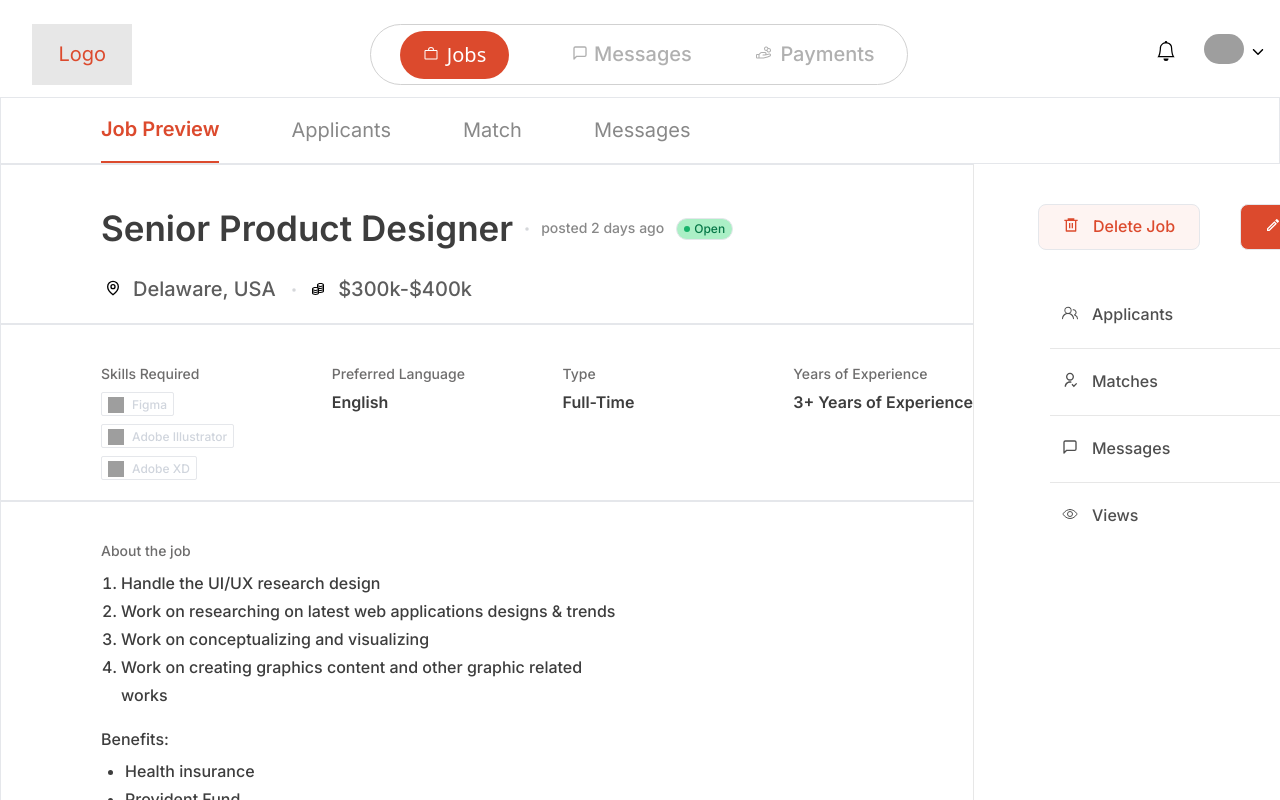
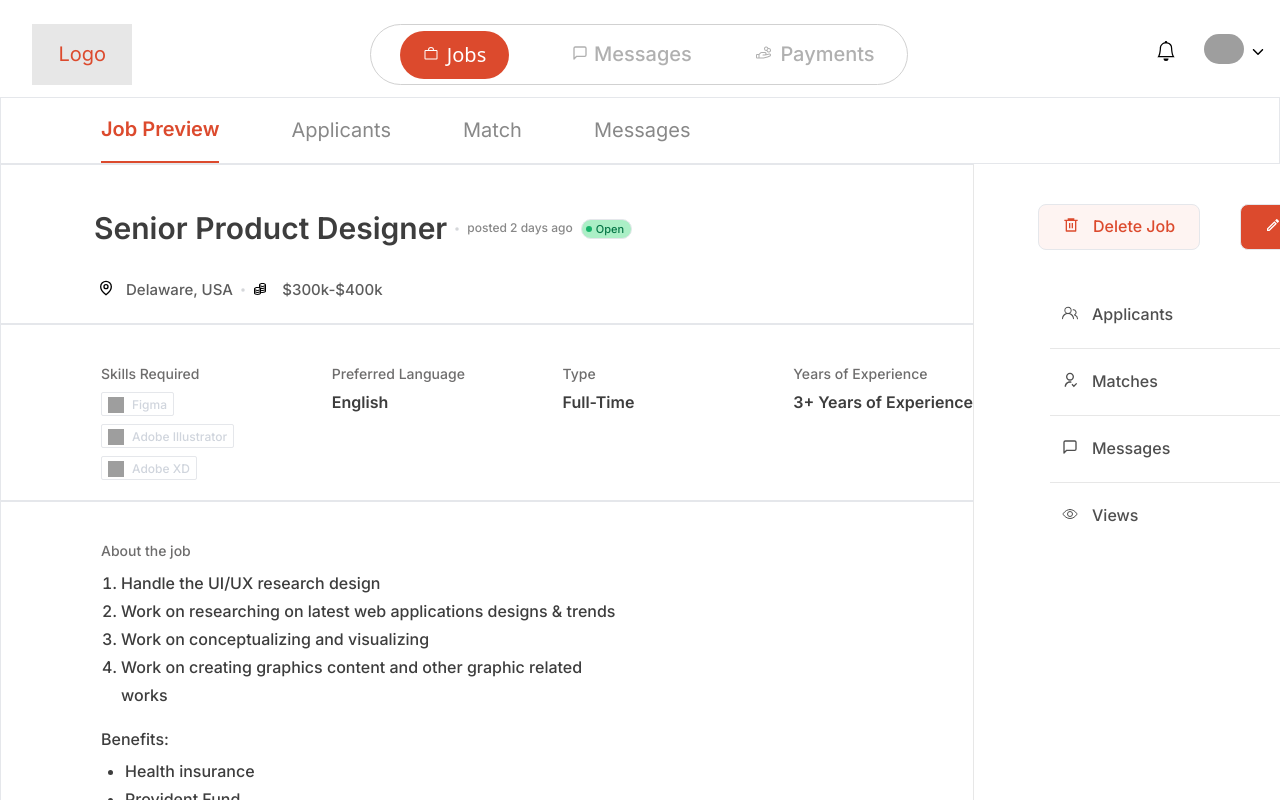
Before and after one commit to kash2104/clade-frontend, a Next.js app: page / in a window 1280 px wide. Shown: the top 800 px of the page. Built offline with nearby package versions, Linux system fonts and the light colour scheme; grey boxes are pictures that could not be loaded.

Commit message:
job Heading

```diff
--- a/app/components/JobHeading.tsx
+++ b/app/components/JobHeading.tsx
@@ -5,30 +5,30 @@ import { LiaCoinsSolid } from "react-icons/lia";
 const JobHeading = () => {
   return (
     <>
-      <div className="flex flex-col left-[100px] ml-[100px] gap-[24px] mt-10 mb-5">
-        <div className="flex gap-3 h-[47px] justify-start items-center">
-          <div className="h-[47px] font-600 text-[35px] leading-[47.25px] text-[rgba(61,61,61,1)]">
+      <div className="flex flex-col left-[100px] ml-[93px] gap-[24px] mt-10 mb-5">
+        <div className="flex gap-2 h-[47px] justify-start items-center">
+          <div className="h-[47px] font-600 text-[30px] leading-[47.25px] text-[rgba(61,61,61,1)]">
             Senior Product Designer
           </div>
 
           <div className="w-[4px] h-[4px] border bg-[rgba(209,209,209,1)] rounded-full"></div>
 
-          <div className=" h-[19px] font-500 text-[14px] leading-[18.9px] text-[rgba(136,136,136,1)]">
+          <div className=" h-[19px] font-500 text-[12px] leading-[18.9px] text-[rgba(136,136,136,1)]">
             posted 2 days ago
           </div>
 
-          <div className="border bg-[rgba(171,239,198,1)] rounded-full w-[57px] h-[22px] p-1 flex  items-center justify-center gap-[2px]">
+          <div className="border bg-[rgba(171,239,198,1)] rounded-full h-[20px] p-1 flex  items-center justify-center gap-[2px]">
             <div className="w-2 h-2 flex items-center">
               <div className="w-[6px] h-[6px] rounded-full bg-[rgba(23,178,106,1)]"></div>
             </div>
 
-            <div className="w-[31px] h-[18px] font-500 text-[12px] text-[rgba(6,118,71,1)] leading-[18px] flex items-center">
+            <div className="w-[31px] h-[18px] font-500 text-[11px] text-[rgba(6,118,71,1)] leading-[18px] flex items-center">
               Open
             </div>
           </div>
         </div>
 
-        <div className="w-[370px] h-[27px] gap-4 flex items-center justify-start">
+        <div className="w-[370px] h-[27px] gap-2 flex items-center justify-start">
           <div className="w-max h-[27px] gap-2 flex items-center justify-center">
             <div className="w-6 h-6 flex items-center justify-center">
               <div className="w-4 h-5">
@@ -36,21 +36,21 @@ const JobHeading = () => {
               </div>
             </div>
 
-            <div className="font-500 text-[20px] leading-[27px] text-[rgba(93,93,93,1)]">
+            <div className="font-500 text-[15px] leading-[27px] text-[rgba(93,93,93,1)]">
               Delaware, USA
             </div>
           </div>
 
           <div className="w-1 h-1 border bg-[rgba(209,209,209,1)] rounded-full"></div>
 
-          <div className="w-[159px] h-[27px] gap-2 flex items-center justify-center">
+          <div className="w-[159px] h-[27px] gap-2 flex items-center justify-center -ml-4">
             <div className="w-6 h-6 flex justify-center items-center">
               <div className="w-5 h-[18px]">
                 <LiaCoinsSolid />
               </div>
             </div>
 
-            <div className=" h-[27px] font-500 text-[20px] leading-[27px] text-[rgba(93,93,93,1)]">
+            <div className=" h-[27px] font-500 text-[15px] leading-[27px] text-[rgba(93,93,93,1)]">
               $300k-$400k
             </div>
           </div>
```
